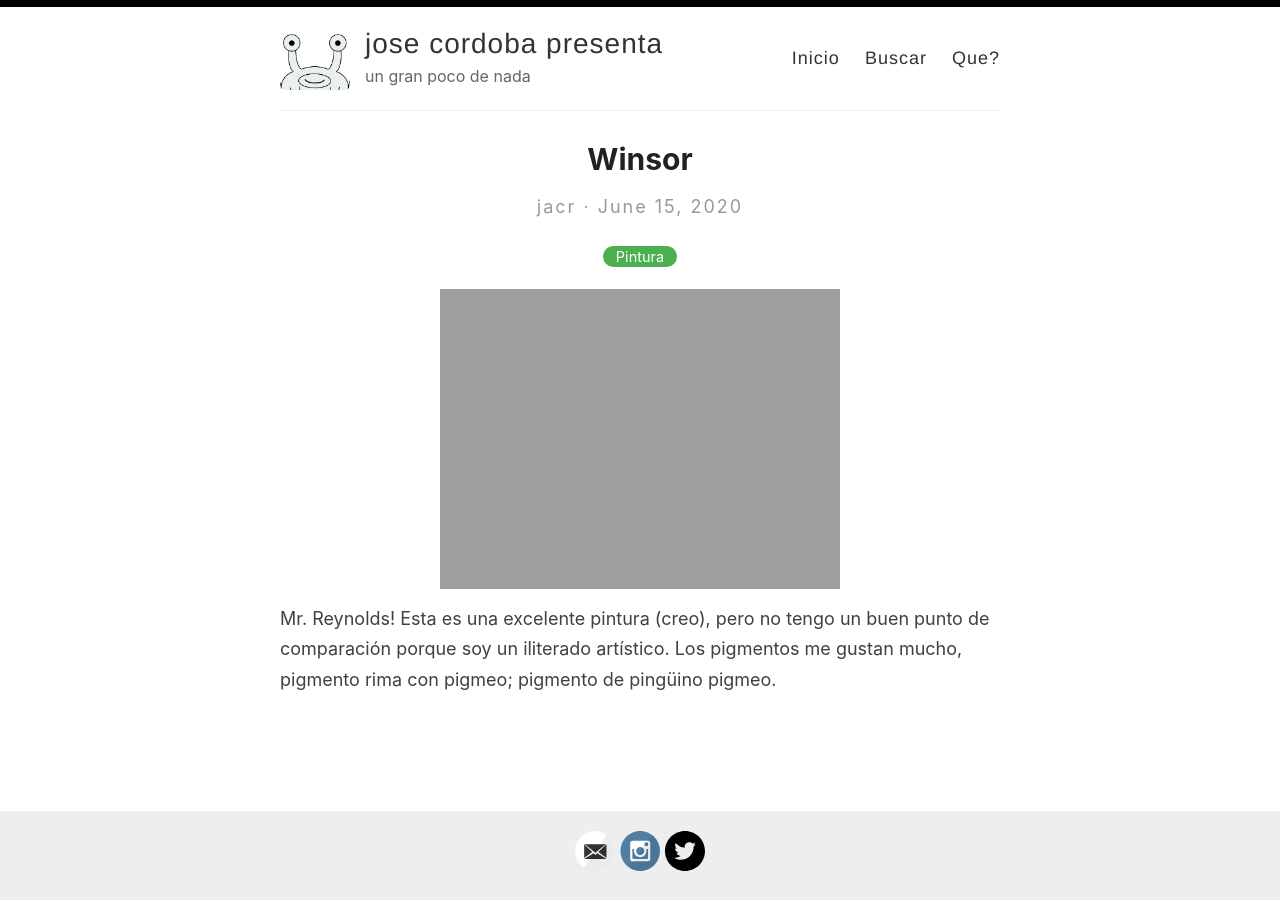
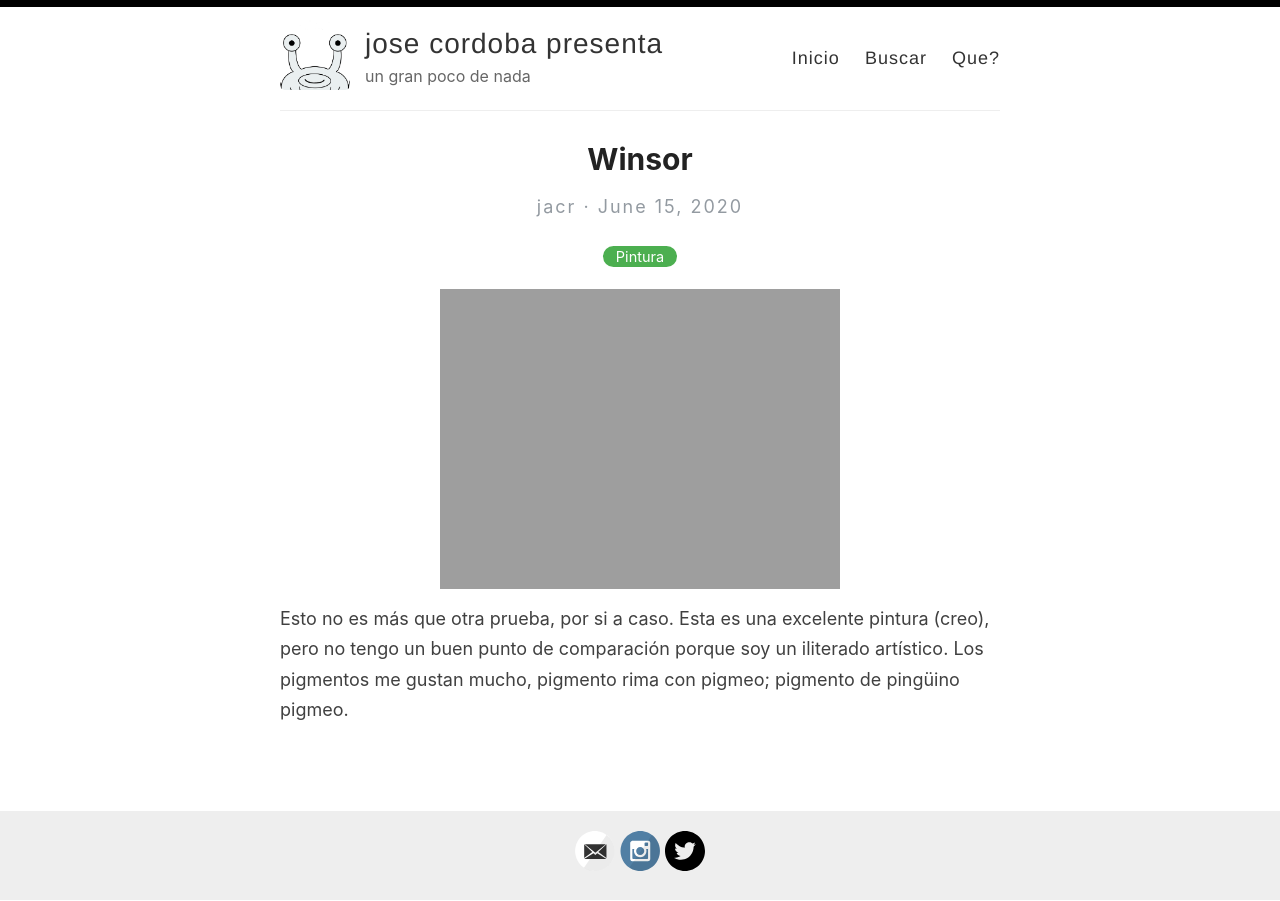
Before and after one commit to jacordobaruiz/hello, a Jekyll site: the page built from _posts/2020-06-15-winsor.md, in a window 1280 px wide. Built offline with Jekyll 4.4.1, drawn with Linux system fonts in a browser that asks for light colours.

Commit message:
winsor edit

```diff
--- a/_posts/2020-06-15-winsor.md
+++ b/_posts/2020-06-15-winsor.md
@@ -7,4 +7,4 @@ category: Pintura
 ![Winsor And Newton](http://www.jacordoba.com/images/up/wandn.jpeg)
 
 
-Mr. Reynolds! Esta es una excelente pintura (creo), pero no tengo un buen punto de comparación porque soy un iliterado artístico. Los pigmentos me gustan mucho, pigmento rima con pigmeo; pigmento de pingüino pigmeo.
+Esto no es más que otra prueba, por si a caso. Esta es una excelente pintura (creo), pero no tengo un buen punto de comparación porque soy un iliterado artístico. Los pigmentos me gustan mucho, pigmento rima con pigmeo; pigmento de pingüino pigmeo.
```
